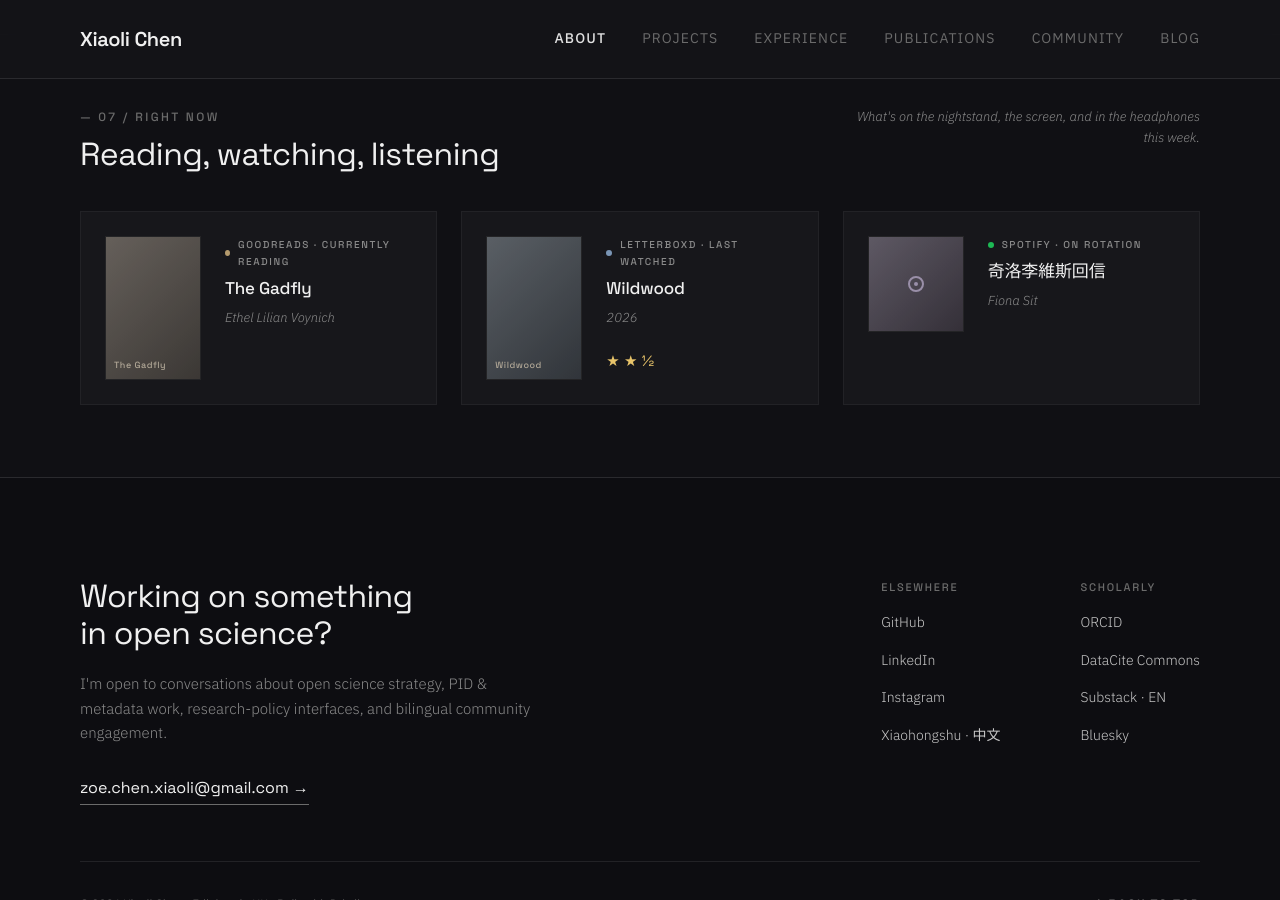
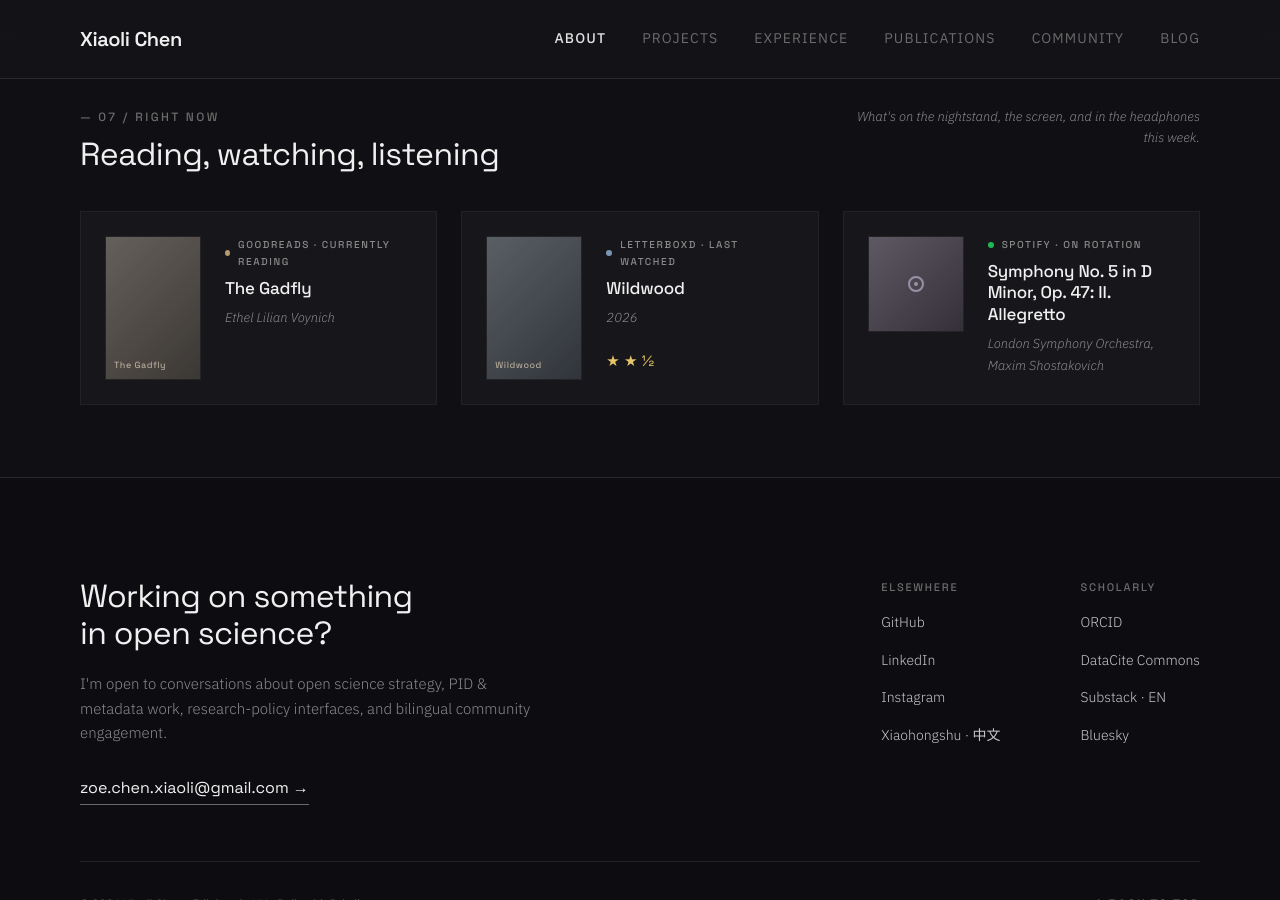
Before and after one commit to xchen101/xchen101.github.io, a Jekyll site: the page built from index.md, in a window 1280 px wide and 900 px high, scrolled down 6679 px. Built offline with Jekyll 4.4.1, drawn with Linux system fonts in a browser that asks for light colours; comment, search, counter and statistics services are not loaded; grey boxes are pictures that could not be loaded.

Commit message:
update: Right Now widget data (auto)

```diff
--- a/_data/now.yml
+++ b/_data/now.yml
@@ -1,4 +1,4 @@
-# Right now — auto-generated by Hermes cron on 2026-11-01 06:00 UTC
+# Right now — auto-generated by Hermes cron on 2026-11-01 12:00 UTC
 # Sources: Goodreads RSS / Letterboxd RSS / Spotify API
 
 reading:
@@ -24,8 +24,8 @@ listening:
   service: "Spotify"
   accent: "#1DB954"
   label: "On rotation"
-  title: "奇洛李維斯回信"
-  artist: "Fiona Sit"
-  url: "https://open.spotify.com/track/4AWVRxsHhLlLPtKuXvnprw"
+  title: "Symphony No. 5 in D Minor, Op. 47: II. Allegretto"
+  artist: "London Symphony Orchestra, Maxim Shostakovich"
+  url: "https://open.spotify.com/track/5qtfOAmcZacL9TjvIBzIqP"
   profile_url: "https://open.spotify.com/"
-  image: "https://i.scdn.co/image/ab67616d00001e020e64393f9817d6129c52d28e"
+  image: "https://i.scdn.co/image/ab67616d00001e0248af2ed9dc22a87c6f832c5c"
```
